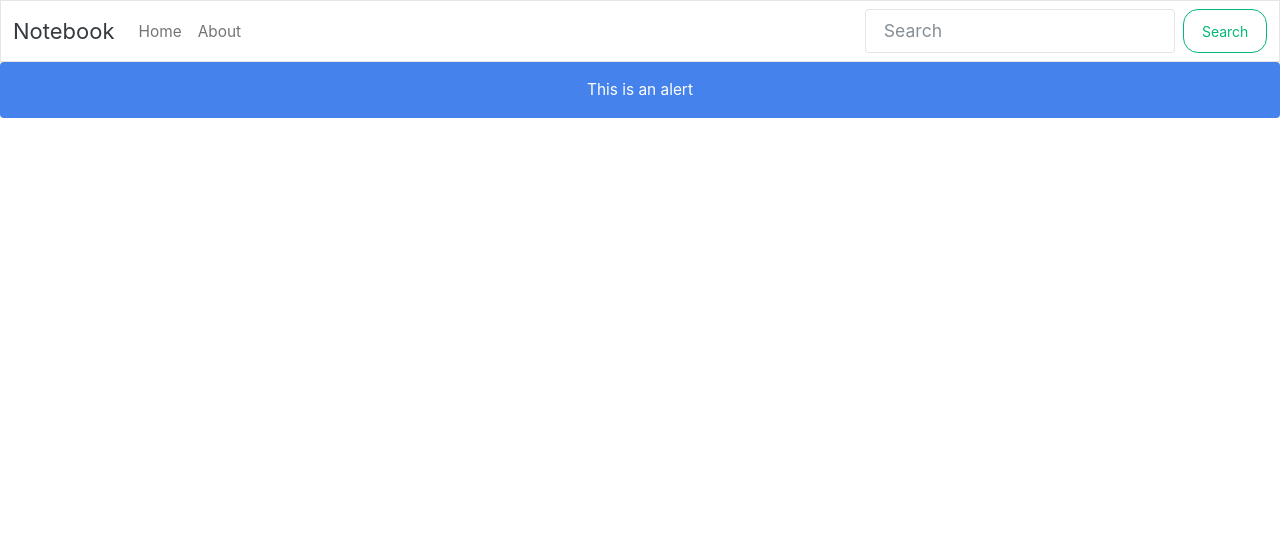
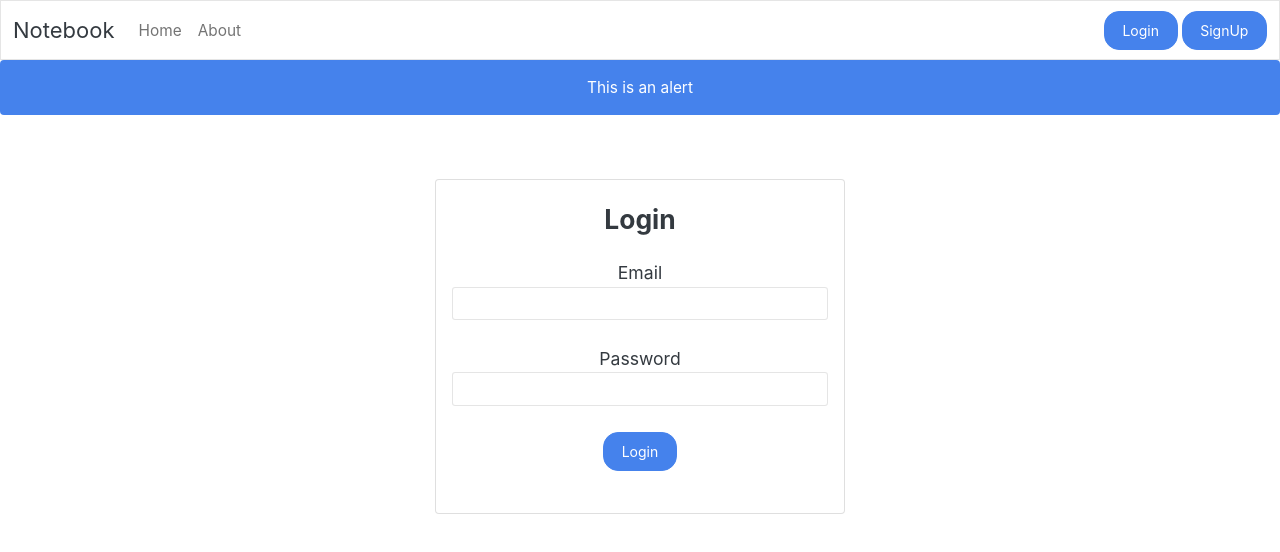
Before and after one commit to dineshsharma02/inotebook, a React (Create React App) app: page /login in a window 1280 px wide. Shown: the top 552 px of the page. Built offline with nearby package versions, Linux system fonts and the light colour scheme.

Commit message:
Login page frontend connection

```diff
--- a/src/App.js
+++ b/src/App.js
@@ -11,6 +11,8 @@ import About from './components/About';
 import Home from './components/Home';
 import NoteState from './context/notes/NoteState';
 import Alert from './components/Alert';
+import Signup from './components/Signup';
+import Login from './components/Login';
 
 function App() {
   return (
@@ -23,6 +25,8 @@ function App() {
         <Routes>
           <Route exact path="/about" element={<About/>}></Route>
           <Route exact path="/" element={<Home/>}></Route>
+          <Route exact path="/login" element={<Login/>}></Route>
+          <Route exact path="/signup" element={<Signup/>}></Route>
         </Routes>
       </div>
     </Router>
--- /dev/null
+++ b/src/components/Login.js
@@ -0,0 +1,84 @@
+import React, { useState } from "react";
+
+const Login = () => {
+  const [credential, setCredential] = useState({
+    email: "",
+    password: "",
+  });
+
+  const handleSubmit = async (e) => {
+    e.preventDefault();
+
+    const response = await fetch("http://localhost:5000/api/auth/login", {
+      method: "POST",
+
+      headers: {
+        "Content-Type": "application/json",
+      },
+
+      body: JSON.stringify({
+        email: credential.email,
+        password: credential.password,
+      }), // body data type must match "Content-Type" header
+    });
+    const json = await response.json();
+    console.log(json);
+  };
+  const onChange = (e) => {
+    setCredential({ ...credential, [e.target.name]: e.target.value });
+  };
+
+  return (
+    <>
+      <div className="row">
+        <div className="col-md-4"></div>
+        <div className="col-md-4">
+          <div className="card mt-5 register-card">
+            <div className="card-body">
+              <div className="card-title py-2">
+                <h4>Login</h4>
+              </div>
+              <form method="POST">
+                <div className="form-group">
+                  <label htmlFor="username">Email</label>
+                  <input
+                    type="email"
+                    name="email"
+                    id="email"
+                    className="form-control form-control-sm"
+                    onChange={onChange}
+                    value={credential.email}
+                    required
+                  />
+                </div>
+                <br />
+                <div className="form-group">
+                  <label htmlFor="password">Password</label>
+                  <input
+                    type="password"
+                    name="password"
+                    id="password"
+                    className="form-control form-control-sm"
+                    onChange={onChange}
+                    value={credential.password}
+                    required
+                  />
+                </div>
+                <br />
+                <input
+                  type="submit"
+                  onClick={handleSubmit}
+                  value="Login"
+                  className="btn btn-block btn-primary submit-btn"
+                />
+              </form>
+              <br />
+            </div>
+          </div>
+        </div>
+      </div>
+    </>
+  );
+};
+
+export default Login;
--- a/src/components/Navbar.js
+++ b/src/components/Navbar.js
@@ -26,10 +26,8 @@ const Navbar = () => {
                         </li>
 
                     </ul>
-                    <form className="d-flex">
-                        <input className="form-control me-2" type="search" placeholder="Search" aria-label="Search"/>
-                            <button className="btn btn-outline-success" type="submit">Search</button>
-                    </form>
+                    <Link to="/login" className="btn btn-primary mx-1">Login</Link>
+                    <Link to="/signup" className="btn btn-primary" >SignUp</Link>
                 </div>
             </div>
         </nav>
--- /dev/null
+++ b/src/components/Signup.js
@@ -0,0 +1,11 @@
+import React from 'react'
+
+const Signup = () => {
+    return (
+        <div>
+            I am signup
+        </div>
+    )
+}
+
+export default Signup
```
